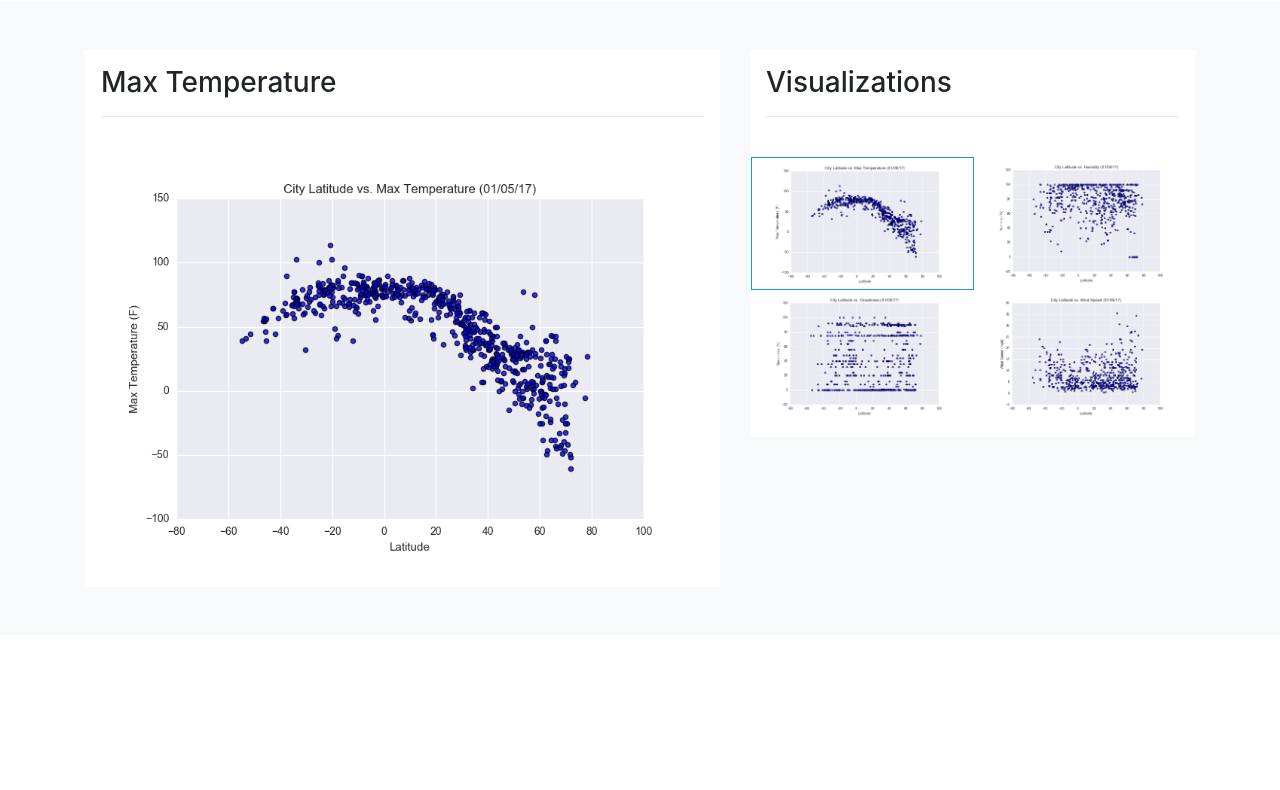
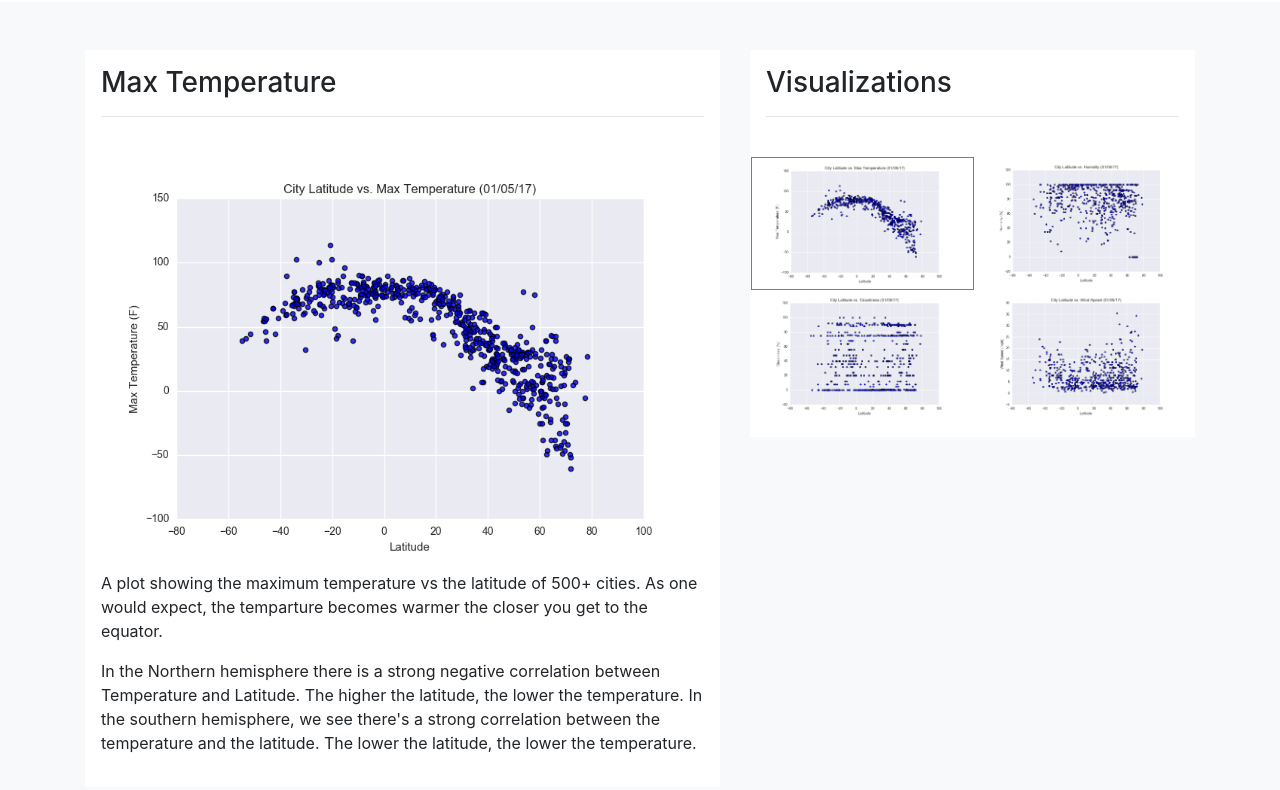
Before and after one commit to bay0624/web-design-challenge, a plain HTML site: page temp.html in a window 1280 px wide. Shown: the part 70-860 px from the top of the page. Before the commit the page ends 800 px from the top, so only its background shows below. Drawn offline with nearby package versions, Linux system fonts and the light colour scheme.

Commit message:
Add more contents to max temp page

```diff
--- a/temp.html
+++ b/temp.html
@@ -53,6 +53,13 @@
                         <h3>Max Temperature</h3>
                         <hr></br>
                         <img src="static/images/Fig1.png" class="img-fluid" alt="Max-Temp">
+                        <p>A plot showing the maximum temperature vs the latitude of 500+ cities. As one would expect,
+                            the temparture becomes warmer the closer you get to the equator.</p>
+                        <p>In the Northern hemisphere there is a strong negative
+                            correlation between Temperature and Latitude. The higher the latitude, the lower the
+                            temperature. In the southern hemisphere, we see there's a strong correlation between
+                            the temperature and the latitude. The lower the latitude, the lower the temperature.
+                        </p>
                     </div>
                 </div>
                 <div class="col-lg-5">
@@ -61,8 +68,8 @@
                         <hr></br>
                         <!-- <div class="container"> -->
                         <div class="row row-cols-*">
-                            <div class="col-xl border border-info"><a href="temp.html"><img class="img-fluid" src="static/images/Fig1.png"
-                                        alt="Max Temp"></a></div>
+                            <div class="col-xl border border-info"><a href="temp.html"><img class="img-fluid"
+                                        src="static/images/Fig1.png" alt="Max Temp"></a></div>
                             <div class="col-xl"><a href="humidity.html"><img class="img-fluid"
                                         src="static/images/Fig2.png" alt="Humidity"></a></div>
                         </div>
```
